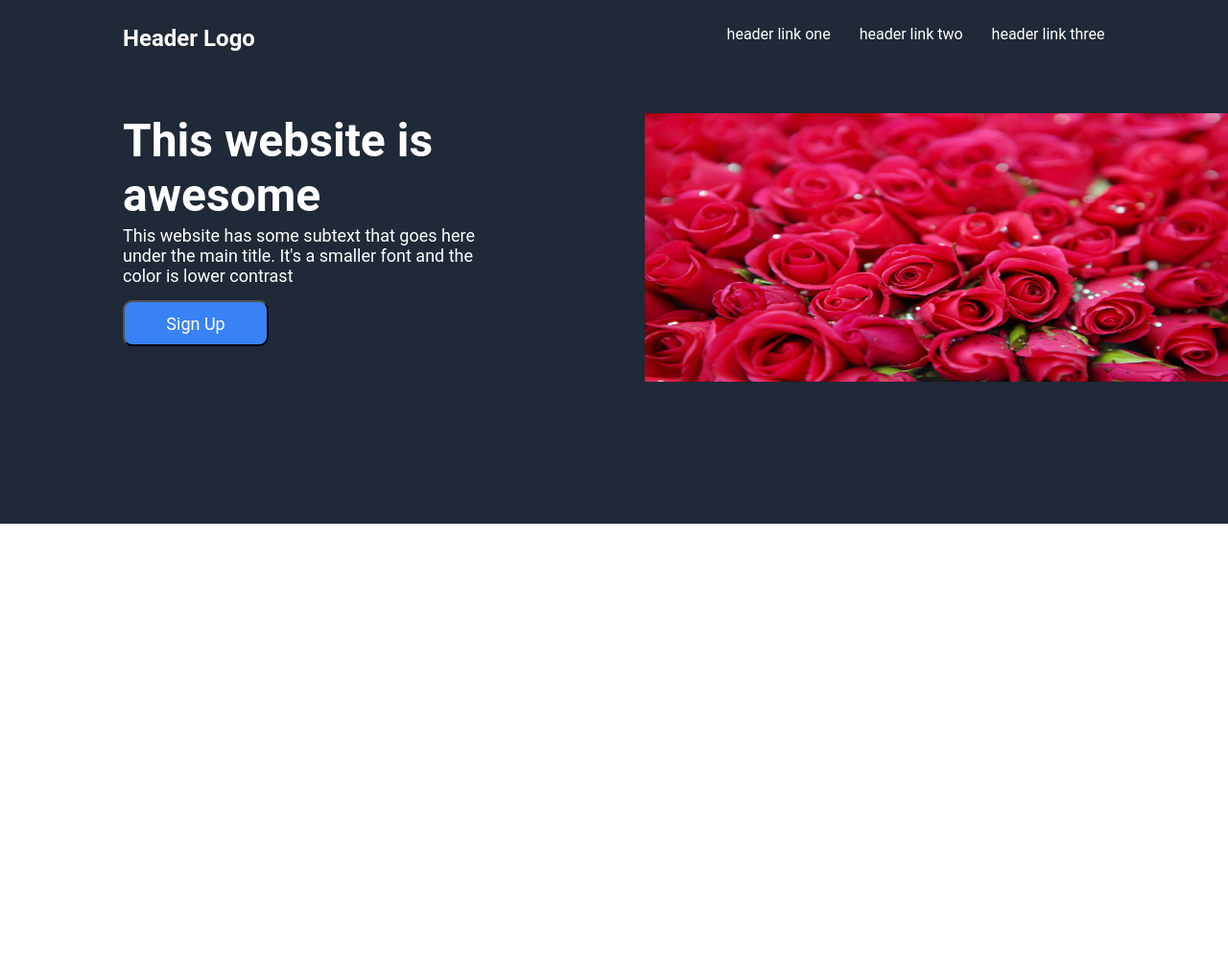
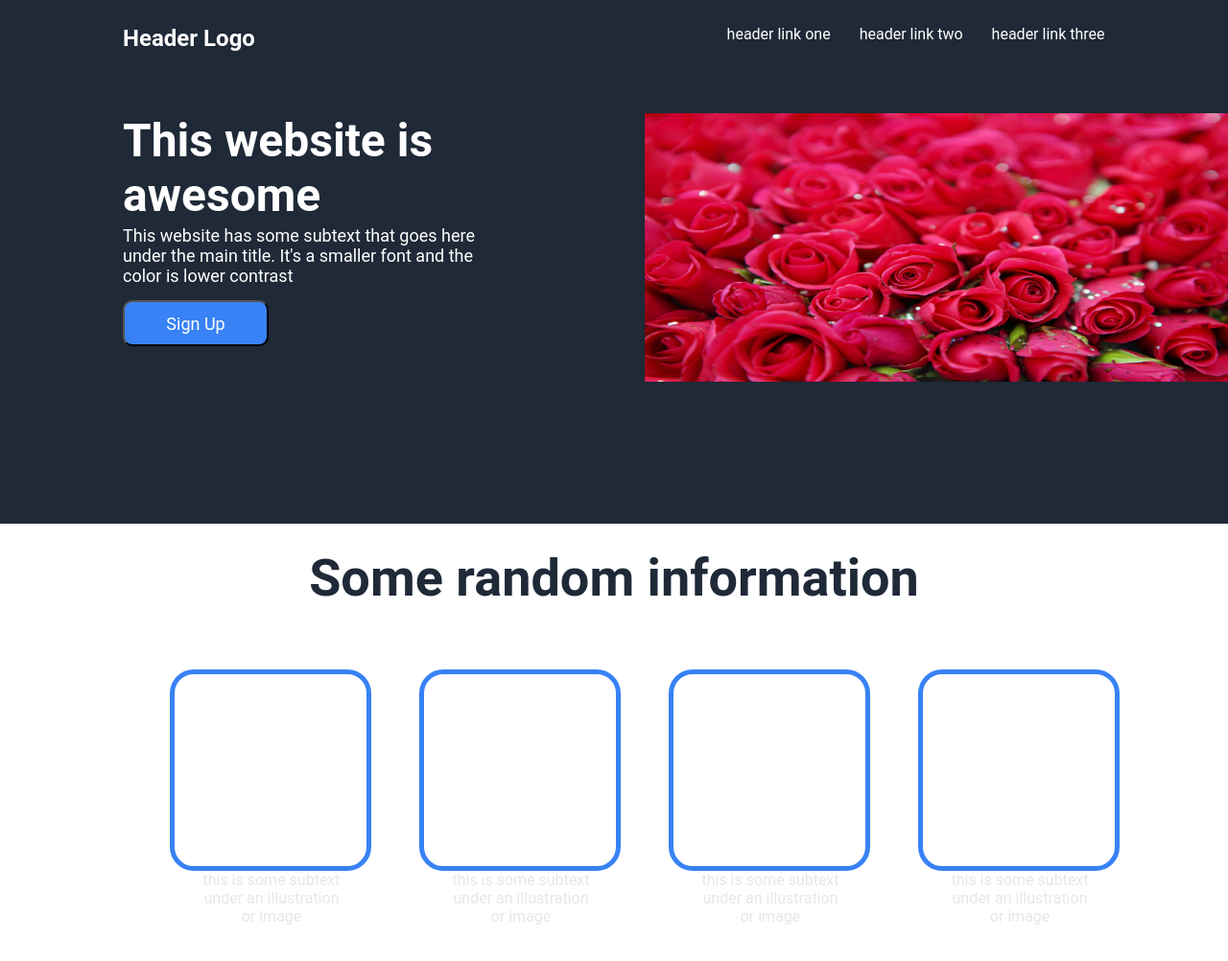
Before and after one commit to JJAMES24/odinlandingpage, a plain HTML site: page index.html in a window 1280 px wide. Shown: the top 1002 px of the page at 96% size. Before the commit the page ends 800 px from the top, so only its background shows below. Drawn offline with Linux system fonts and the light colour scheme.

Commit message:
Added the second section with the random information

```diff
--- a/index.html
+++ b/index.html
@@ -33,6 +33,50 @@
         </div>
     </section>
 
+    <section class="part2">
+        <div class="title">
+            <h1>Some random information</h1>
+        </div>
+        <div class="testimonials">
+            <div class="cards">
+                <div class="image-border">
+
+                </div>
+                <p>this is some subtext
+                   under an illustration
+                   or image
+                </p>
+            </div>
+            <div class="cards">
+                <div class="image-border">
+
+                </div>
+                <p>this is some subtext
+                   under an illustration
+                   or image
+                </p>
+            </div>
+            <div class="cards">
+                <div class="image-border">
+
+                </div>
+                <p>this is some subtext
+                   under an illustration
+                   or image
+                </p>
+            </div>
+            <div class="cards">
+                <div class="image-border">
+
+                </div>
+                <p>this is some subtext
+                   under an illustration
+                   or image
+                </p>
+            </div>
+        </div>
+    </section>
+
 
 </body>
 </html>
--- a/styles/styles.css
+++ b/styles/styles.css
@@ -1,11 +1,11 @@
 *{
-    color:white;
     font-family: Roboto, sans-serif;
     margin: 0;
 }
 
 .header
 {
+    color: white;
     background-color: #1F2937;
     height: 65dvh;
     padding-top: 2%;
@@ -21,6 +21,7 @@
 
 .navbar ul
 {
+
     display:flex;
     gap: 30px;
     align-items: flex-end;
@@ -30,6 +31,7 @@
 
 .nav-link
 {
+    color: white;
     text-decoration: none;
 }
 
@@ -58,6 +60,7 @@
 }
 .hero-button
 {
+    color: white;
     background-color: #3882F6;
     border-radius: 10px;
     font-size:18px;
@@ -77,3 +80,49 @@
    width:80dvh;
    height: 35dvh;
 }
+
+/* Second section */
+.part2
+{
+    color:#3882F6
+}
+
+.title
+{
+    display: flex;
+    justify-content: center;
+    margin-top: 2%;
+    margin-bottom: 5%;
+    font-size: 36px;
+    color: #1F2937;
+    font-weight: 900;
+
+}
+
+
+.image-border
+{
+    width: 200px;
+    height: 200px;
+    margin-left:15%;
+    border:5px solid #3882F6;
+    border-radius: 25px;
+}
+
+.cards p
+{
+    color: #E5E7EB;
+    margin-left: 30%;
+    width:150px;
+    text-align: center;
+}
+
+.testimonials
+{
+    justify-content: center;
+    margin-left: auto;
+    margin-right: auto;
+    display: flex;
+    gap:50px;
+    margin-bottom: 12%;
+}
```
